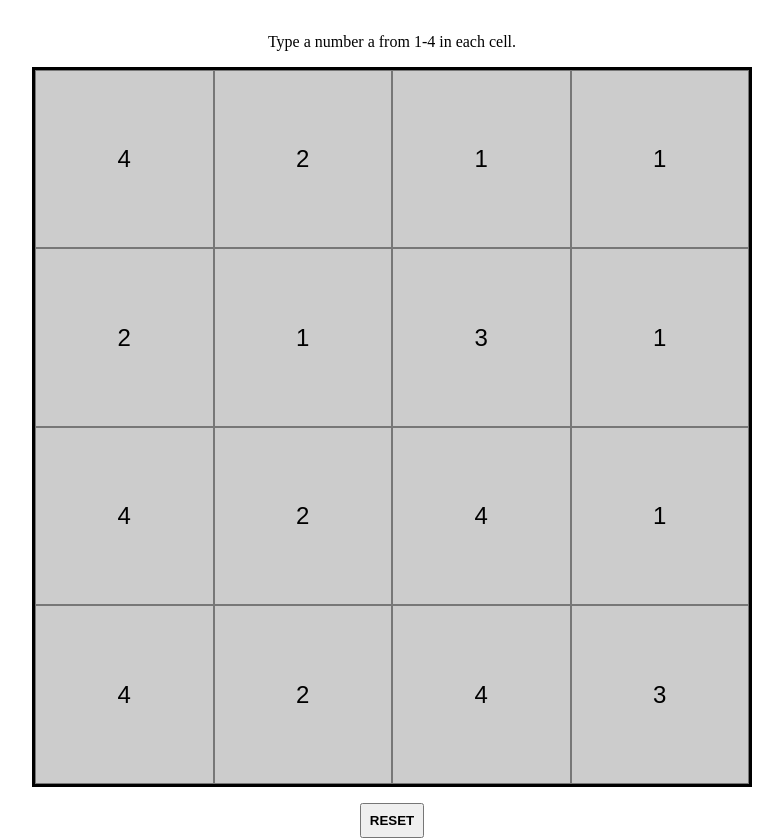
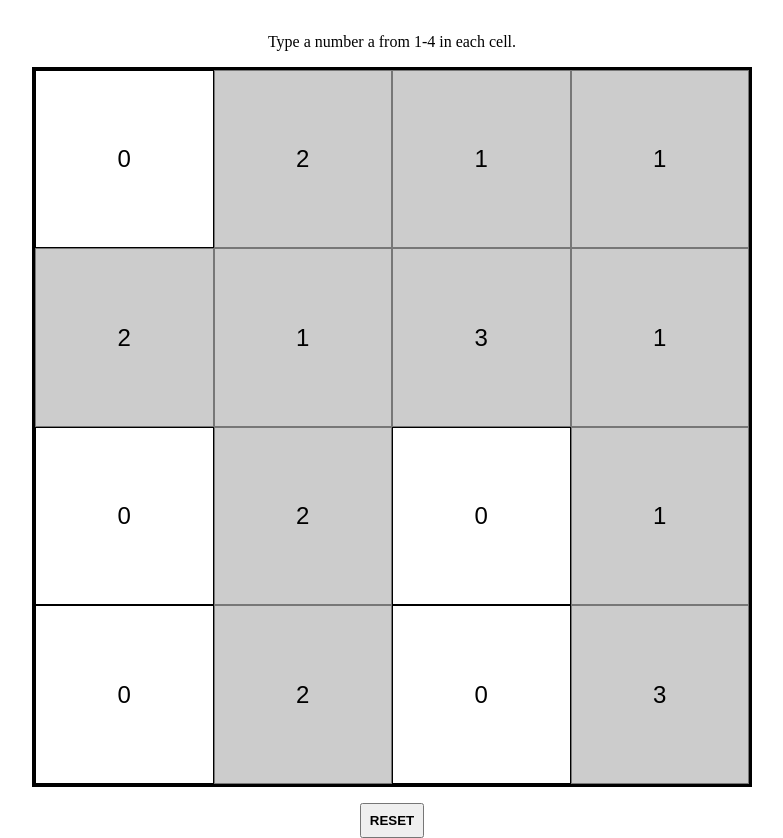
Before and after one commit to helloitsrufio/babydoku, a website built with Vite: page index.html in a window 1280 px wide. Shown: the part 50-888 px from the top of the page, without its empty margins (248-1031 px from the left). Built offline with nearby package versions, Linux system fonts and the light colour scheme.

Commit message:
feat: add input to boxes in generated grid

```diff
--- a/src/main.js
+++ b/src/main.js
@@ -34,6 +34,9 @@ function generateGameboard() {
 }
 generateGameboard();
 console.log(gameboard);
+
+// eventually we will pass a "solutionBoard" array
+function renderBoard() {
   /**
    * RULES FOR GRID NUMBER GENERATION
    * populate squares with nums 1-4
@@ -51,15 +54,29 @@ for (let row = 0; row < 4; row++) {
     for (let col = 0; col < 4; col++) {
       //make a child div
       let cell = document.createElement("div");
+      let cellNum = gameboard[row][col];
+
+      // conditionally rendering based on a number
+      // using 4 as placeholder for 0
+      if (cellNum == 4) {
+        let numInput = document.createElement("input");
+        numInput.className = "cell-input";
+        numInput.inputMode = "numeric";
+        numInput.value = 0;
+        numInput.maxLength = 1;
+        parentDiv.appendChild(numInput);
+      } else {
+        cell.className = "cell-grid";
         cell.innerHTML = gameboard[row][col];
-    // append child div to parent
         parentDiv.appendChild(cell);
-    cell.className = "cell-grid";
+      }
     }
   }
 
   document.querySelector("#app").appendChild(parentDiv);
+}
 
+renderBoard();
 /**
  * what nums to show
  * what nums to hide
--- a/src/style.css
+++ b/src/style.css
@@ -25,6 +25,7 @@ body {
   align-items: center;
   justify-content: center;
   font-weight: bold;
+  /* width: 100%; */
 }
 
 .title {
@@ -53,3 +54,14 @@ body {
   background-color: orange;
   border-radius: 0.3rem;
 }
+
+.cell-input {
+  all: unset;
+  display: grid;
+  box-sizing: border-box;
+  width: 100%;
+  background-color: white;
+  border: 1px solid black;
+  text-align: center;
+  align-content: center;
+}
```
Lines whose indentation alone changed are shown as unchanged.
